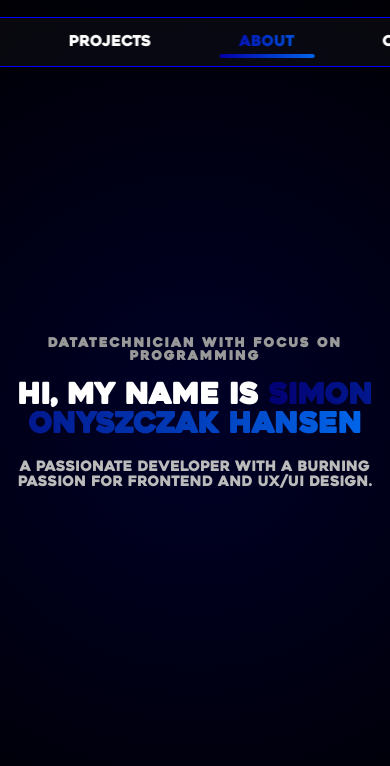
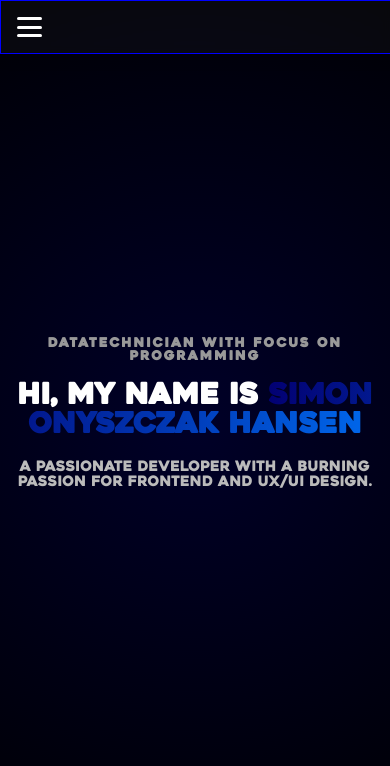
Before and after one commit to SimonOnyszczakHansen/Website, an Angular app: page /about in a window 390 px wide. Shown: the top 766 px of the page. Built offline with nearby package versions, Linux system fonts and the light colour scheme.

Commit message:
Updated navbar component with mobile responsiveness, added hamburger menu, and refactored styles for projects page and global styles.

```diff
--- a/src/app/navbar/navbar.component.css
+++ b/src/app/navbar/navbar.component.css
@@ -1,3 +1,4 @@
+/* Existing Navbar Styles */
 .navbar {
     display: flex;
     justify-content: center;
@@ -13,6 +14,7 @@
     border: 1px solid rgb(0, 0, 255);
     border-radius: 50px;
     z-index: 1;
+    transition: all 0.3s ease;
 }
 
 .navbar ul {
@@ -63,3 +65,86 @@
     color: transparent;
     opacity: 1;
 }
+
+/* New Styles for Mobile Responsiveness */
+
+/* Hamburger Menu Styles */
+.hamburger {
+    display: none; /* Hidden by default */
+    flex-direction: column;
+    justify-content: space-between;
+    width: 25px;
+    height: 20px;
+    cursor: pointer;
+    margin-right: 1em;
+    z-index: 10; /* Ensure it's above the navbar */
+}
+
+.hamburger span {
+    display: block;
+    height: 3px;
+    width: 100%;
+    background-color: #ffffff;
+    border-radius: 2px;
+    transition: all 0.3s ease;
+}
+
+/* Rotate Hamburger to X when active */
+.hamburger.active span:nth-child(1) {
+    transform: rotate(45deg) translate(5px, 5px);
+}
+
+.hamburger.active span:nth-child(2) {
+    opacity: 0;
+}
+
+.hamburger.active span:nth-child(3) {
+    transform: rotate(-45deg) translate(5px, -5px);
+}
+
+/* Responsive Styles */
+@media (max-width: 768px) {
+    .navbar {
+        flex-direction: column;
+        align-items: flex-start;
+        padding: 1em;
+        width: 100%;
+        top: 0;
+        left: 0;
+        transform: none;
+        border-radius: 0;
+    }
+
+    .hamburger {
+        display: flex; /* Show hamburger on mobile */
+    }
+
+    .navbar ul {
+        flex-direction: column;
+        width: 100%;
+        max-height: 0;
+        overflow: hidden;
+        transition: max-height 0.3s ease;
+        background: rgba(255, 255, 255, 0.03);
+        backdrop-filter: blur(5px);
+        border-radius: 0;
+        border: none;
+    }
+
+    .navbar ul.active {
+        max-height: 500px; /* Enough height to show all menu items */
+    }
+
+    .navbar ul li {
+        width: 100%;
+    }
+
+    .navbar .nav-link {
+        padding: 15px 20px;
+        width: 100%;
+    }
+
+    .navbar .underline {
+        display: none; /* Hide underline on mobile */
+    }
+}
--- a/src/app/navbar/navbar.component.html
+++ b/src/app/navbar/navbar.component.html
@@ -2,19 +2,37 @@
 <html lang="da">
 
 <head>
-    <meta charset="UTF-8">
-    <meta name="viewport" content="width=device-width, initial-scale=1.0">
-    <meta http-equiv="X-UA-Compatible" content="IE=edge">
+  <meta charset="UTF-8">
+  <meta name="viewport" content="width=device-width, initial-scale=1.0">
+  <meta http-equiv="X-UA-Compatible" content="IE=edge">
 </head>
+
 <body>
   <nav class="navbar" #navbar>
-    <ul>
-      <li><a class="nav-link" [class.active]="activeSection === 'home'" (click)="setActive('home'); goToHome()">Home</a></li>
-      <li><a class="nav-link" [class.active]="activeSection === 'projects'" (click)="setActive('projects'); goToProjects()">Projects</a></li>
-      <li><a class="nav-link" [class.active]="activeSection === 'about'" (click)="setActive('about'); goToAbout()">About</a></li>
-      <li><a class="nav-link" [class.active]="activeSection === 'contact'" (click)="setActive('contact'); goToContact()">Contact</a></li>
-      <span class="underline" [style.width.px]="underlineWidth" [style.left.px]="underlineLeft"></span>
+    <!-- Hamburger Menu Icon -->
+    <div
+        class="hamburger"
+        (click)="toggleMenu()"
+        [attr.aria-expanded]="isMenuActive"
+        role="button"
+        tabindex="0"
+        (keydown.enter)="toggleMenu()"
+        (keydown.space)="toggleMenu()"
+    >
+        <span></span>
+        <span></span>
+        <span></span>
+    </div>
+
+    <!-- Navigation Links -->
+    <ul [class.active]="isMenuActive">
+        <li><a class="nav-link" [class.active]="activeSection === 'home'" (click)="goToHome()">Home</a></li>
+        <li><a class="nav-link" [class.active]="activeSection === 'projects'" (click)="goToProjects()">Projects</a></li>
+        <li><a class="nav-link" [class.active]="activeSection === 'about'" (click)="goToAbout()">About</a></li>
+        <li><a class="nav-link" [class.active]="activeSection === 'contact'" (click)="goToContact()">Contact</a></li>
+        <span class="underline" [style.width.px]="underlineWidth" [style.left.px]="underlineLeft"></span>
     </ul>
-  </nav>
+</nav>
 </body>
+
 </html>
--- a/src/app/navbar/navbar.component.ts
+++ b/src/app/navbar/navbar.component.ts
@@ -1,12 +1,4 @@
-import {
-  Component,
-  AfterViewInit,
-  ElementRef,
-  ViewChild,
-  ChangeDetectorRef,
-  OnInit,
-  HostListener
-} from '@angular/core';
+import { Component, AfterViewInit, ElementRef, ViewChild, ChangeDetectorRef, OnInit, HostListener } from '@angular/core';
 import { Router, NavigationEnd } from '@angular/router';
 
 @Component({
@@ -14,7 +6,7 @@ import { Router, NavigationEnd } from '@angular/router';
   standalone: true,
   imports: [],
   templateUrl: './navbar.component.html',
-  styleUrls: ['./navbar.component.css'] // Corrected from 'styleUrl' to 'styleUrls'
+  styleUrls: ['./navbar.component.css']
 })
 export class NavbarComponent implements AfterViewInit, OnInit {
   activeSection: string = '';
@@ -22,7 +14,6 @@ export class NavbarComponent implements AfterViewInit, OnInit {
   underlineLeft: number = 0;
   isInitialLoad: boolean = true;
 
-  // New Property to Track Menu State
   isMenuActive: boolean = false;
 
   @ViewChild('navbar', { static: false }) navbar!: ElementRef;
@@ -52,27 +43,29 @@ export class NavbarComponent implements AfterViewInit, OnInit {
     this.setUnderlinePosition();
   }
 
-  /**
-   * Toggles the visibility of the mobile menu.
-   */
   toggleMenu(): void {
     this.isMenuActive = !this.isMenuActive;
+    this.cdr.detectChanges();
+
+    const hamburger = this.navbar.nativeElement.querySelector('.hamburger');
+    if (hamburger) {
+      hamburger.classList.toggle('active', this.isMenuActive);
+    }
   }
 
-  /**
-   * Handles navigation link clicks.
-   * Sets the active section, navigates, and closes the menu.
-   * @param section The section to activate.
-   */
   onNavClick(section: string): void {
     this.setActive(section);
-    this.isMenuActive = false; // Close the menu after selection
+    this.isMenuActive = false;
+
+    // Remove 'active' class from hamburger
+    const hamburger = this.navbar.nativeElement.querySelector('.hamburger');
+    if (hamburger) {
+      hamburger.classList.remove('active');
+    }
+
+    this.cdr.detectChanges();
   }
 
-  /**
-   * Sets the active section and navigates to the corresponding route.
-   * @param section The section to activate.
-   */
   setActive(section: string): void {
     this.activeSection = section;
     this.router.navigate(['/' + section]);
@@ -82,9 +75,6 @@ export class NavbarComponent implements AfterViewInit, OnInit {
     }, 0);
   }
 
-  /**
-   * Navigation Methods
-   */
   goToHome() {
     this.onNavClick('home');
   }
@@ -125,16 +115,19 @@ export class NavbarComponent implements AfterViewInit, OnInit {
       this.cdr.detectChanges();
     }
   }
-
-  /**
-   * Optional: Closes the mobile menu when clicking outside of the navbar.
-   */
   @HostListener('document:click', ['$event'])
   onDocumentClick(event: Event): void {
     const target = event.target as HTMLElement;
     if (this.navbar && !this.navbar.nativeElement.contains(target)) {
       if (this.isMenuActive) {
         this.isMenuActive = false;
+
+        // Remove 'active' class from hamburger
+        const hamburger = this.navbar.nativeElement.querySelector('.hamburger');
+        if (hamburger) {
+          hamburger.classList.remove('active');
+        }
+
         this.cdr.detectChanges();
       }
     }
--- a/src/app/projects-page/projects-page.component.css
+++ b/src/app/projects-page/projects-page.component.css
@@ -1,9 +1,12 @@
+/* Base Styles */
+
 body {
     margin: 0;
     padding: 0;
     height: 100vh;
     overflow-y: scroll;
     scroll-snap-type: y proximity;
+    font-family: Arial, Helvetica, sans-serif;
 }
 
 .hero {
@@ -13,6 +16,7 @@ body {
     align-items: center;
     text-align: center;
     position: relative;
+    padding: 1em;
 }
 
 .hero-content {
@@ -53,7 +57,7 @@ body {
 
 .scroll-down {
     position: absolute;
-    bottom: 20px;
+    bottom: 40px;
     width: 100%;
     display: flex;
     flex-direction: column;
@@ -77,27 +81,31 @@ body {
 }
 
 @keyframes bounce {
-
-    0%,
-    20%,
-    50%,
-    80%,
-    100% {
+    0%, 20%, 50%, 80%, 100% {
         transform: translateY(0);
     }
-
     40% {
         transform: translateY(-10px);
     }
-
     60% {
         transform: translateY(-5px);
     }
 }
 
+.project-card-container {
+    scroll-snap-align: start;
+    height: 100vh;
+    display: flex;
+    justify-content: center;
+    align-items: center;
+    scroll-padding: 50px;
+    padding: 1em;
+}
+
 .project-card {
     visibility: hidden;
     display: flex;
+    flex-direction: row;
     margin: 2em auto;
     padding: 2em;
     border: 2px solid #020072;
@@ -116,14 +124,6 @@ body {
     opacity: 1;
     transform: translateX(0);
     visibility: visible;
-}
-
-@keyframes fadeInLeft {
-    to {
-        opacity: 1;
-        transform: translateX(0);
-        visibility: visible;
-    }
 }
 
 .project-image-slideshow {
@@ -165,20 +165,17 @@ body {
 }
 
 .project-details li {
-    font-family: Arial, Helvetica, sans-serif;
     color: #888;
     font-weight: 500;
     margin-top: 1em;
 }
 
 .project-details strong {
-    font-family: Arial, Helvetica, sans-serif;
     color: #888;
     font-weight: 900;
 }
 
 .project-details p {
-    font-family: Arial, Helvetica, sans-serif;
     font-weight: 500;
 }
 
@@ -202,16 +199,6 @@ body {
     font-size: 15px;
     line-height: 21px;
     color: #888888;
-}
-
-.hero,
-.project-card-container {
-    scroll-snap-align: start;
-    height: 100vh;
-    display: flex;
-    justify-content: center;
-    align-items: center;
-    scroll-padding: 50px;
 }
 
 .tech-logos {
@@ -246,3 +233,106 @@ body {
     transform: scale(1.2);
     filter: brightness(1.2);
 }
+
+/* Responsive Styles */
+
+@media (max-width: 1024px) {
+    .project-card {
+        flex-direction: column;
+        max-width: 90%;
+        padding: 1.5em;
+    }
+
+    .project-image-slideshow {
+        width: 80%;
+        margin-bottom: 1.5em;
+    }
+
+    .project-details {
+        margin-left: 0;
+        padding: 1em;
+        width: 100%;
+    }
+
+    .project-details h2,
+    .project-details p {
+        width: 100%;
+    }
+}
+
+@media (max-width: 768px) {
+    .hero h1 {
+        font-size: 2.5rem;
+    }
+
+    .project-card {
+        padding: 1em;
+        margin: 1em auto;
+    }
+
+    .project-image-slideshow {
+        width: 100%;
+    }
+
+    .project-details {
+        padding: 1em;
+    }
+
+    .project-details h2 {
+        font-size: 1.8rem;
+    }
+
+    .project-details p {
+        font-size: 14px;
+    }
+
+    .tech-logos .tech-logo {
+        font-size: 1.5rem;
+        margin: 0 5px;
+    }
+}
+
+@media (max-width: 480px) {
+    .hero h1 {
+        font-size: 2rem;
+    }
+
+    .hero p {
+        font-size: 0.9rem;
+    }
+
+    .project-card {
+        flex-direction: column;
+        padding: 0.5em;
+    }
+
+    .project-image-slideshow {
+        width: 100%;
+        height: auto;
+    }
+
+    .project-details {
+        padding: 0.5em;
+    }
+
+    .project-details h2 {
+        font-size: 1.5rem;
+    }
+
+    .project-details p {
+        font-size: 13px;
+    }
+
+    .tech-logos .tech-logo {
+        font-size: 1.2rem;
+        margin: 0 3px;
+    }
+
+    .scroll-down p {
+        font-size: 0.9rem;
+    }
+
+    .scroll-down i {
+        font-size: 1.5rem;
+    }
+}
--- a/src/styles.css
+++ b/src/styles.css
@@ -24,6 +24,7 @@ body {
     background-attachment: fixed;
 }
 
+@media (min-width: 1000px) {
     ::-webkit-scrollbar {
         width: 0.8em;
         position: absolute;
@@ -37,3 +38,4 @@ body {
         background: linear-gradient(to bottom, #020072, #00295f);
         border-radius: 10px;
     }
+}
```
Lines whose indentation alone changed are shown as unchanged.
